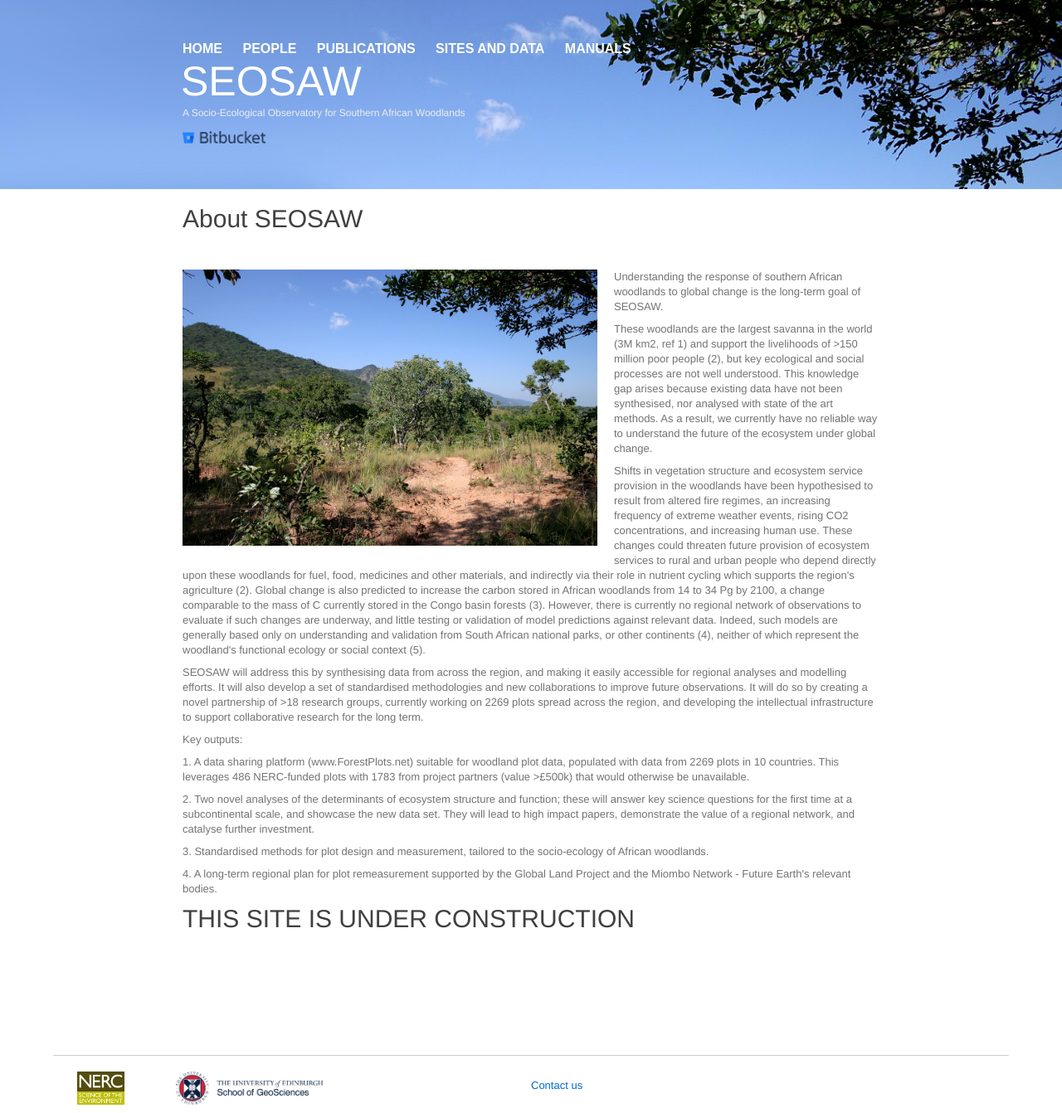
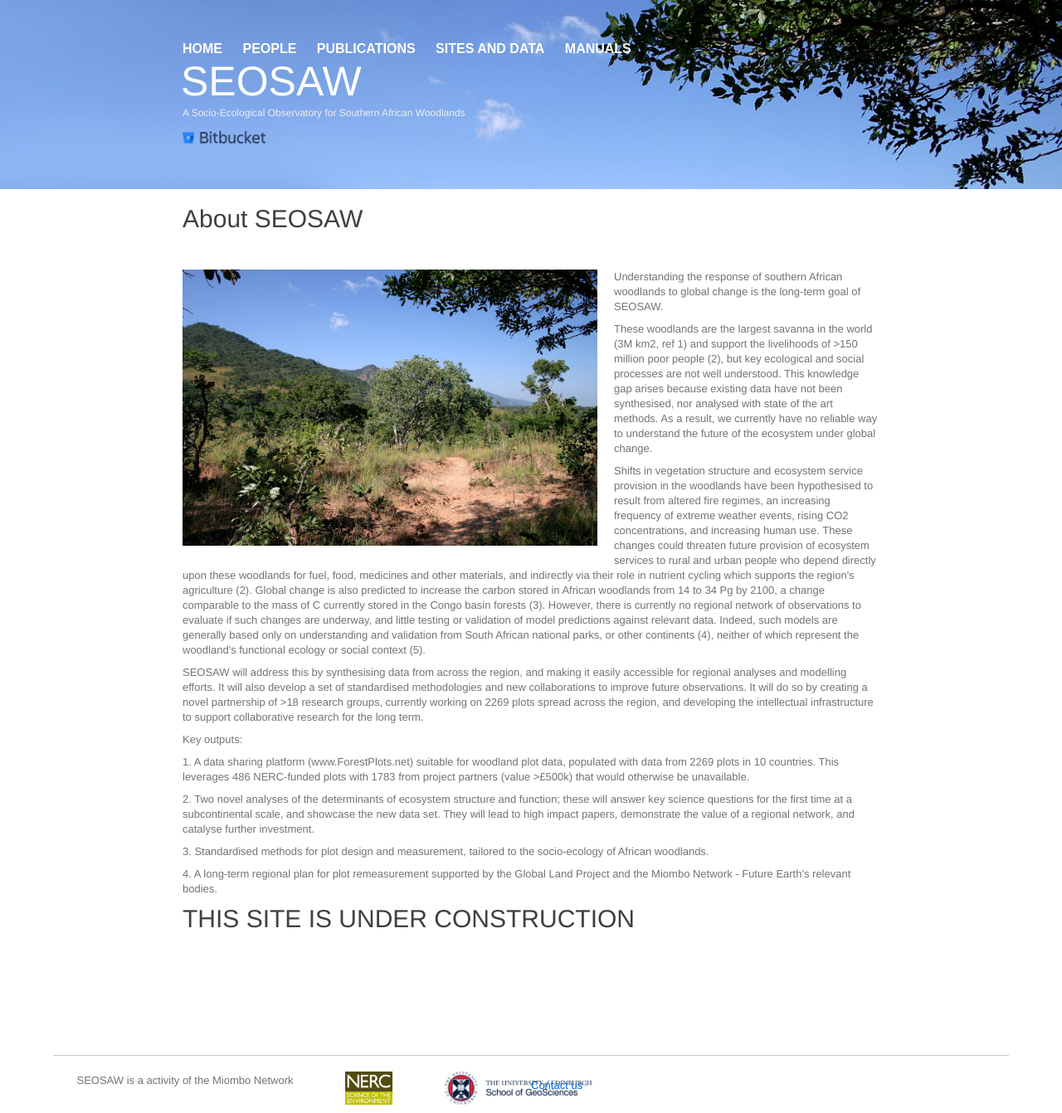
Before and after one commit to seosaw/seosaw.github.io, a Jekyll site: the page built from index.html, in a window 1280 px wide. Shown: the whole page at 83% size. Built offline with Jekyll 4.4.1, drawn with Linux system fonts in a browser that asks for light colours; nearby versions of some CDN libraries.

Commit message:
added ref to miombo network

```diff
--- a/_includes/footer.html
+++ b/_includes/footer.html
@@ -1,6 +1,9 @@
 <footer class="footer">
 	<hr>
     <ul class="footer-logo">
+      <li>
+      SEOSAW is a activity of the Miombo Network
+      </li>
       <li>
         <a href="http://www.nerc.ac.uk" target="_blank">
 	    <img src="{{ site.baseurl }}/images/inst_logos/nerc.png" alt="nerc">
```
